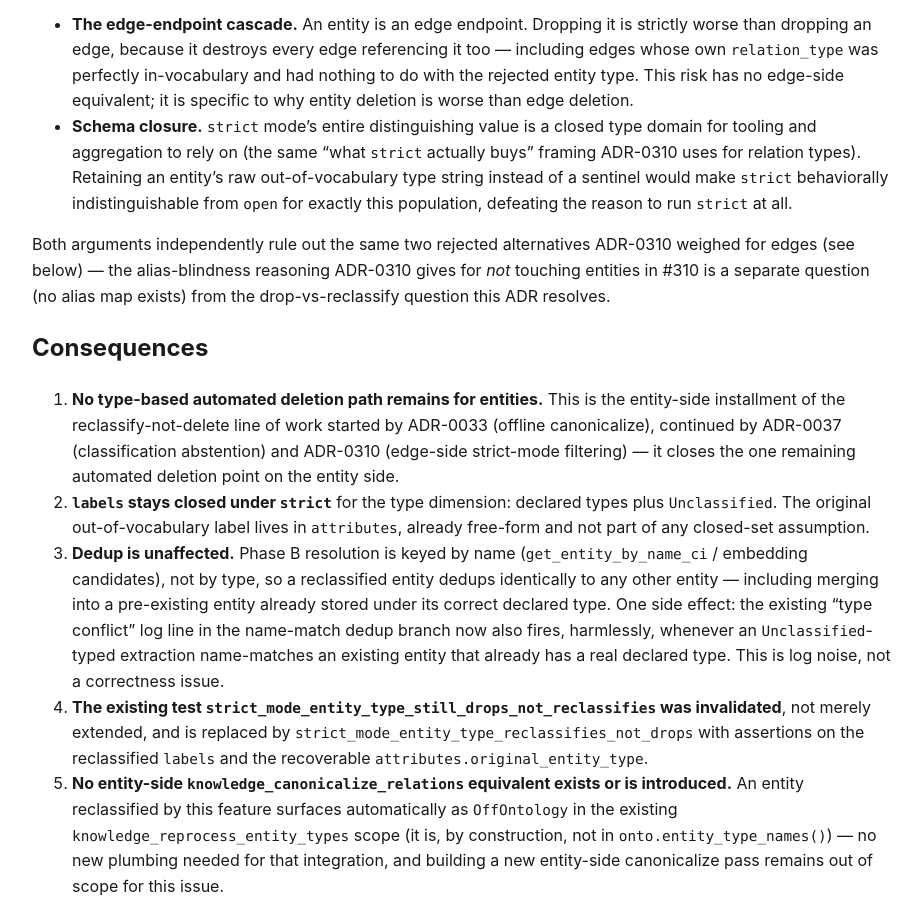
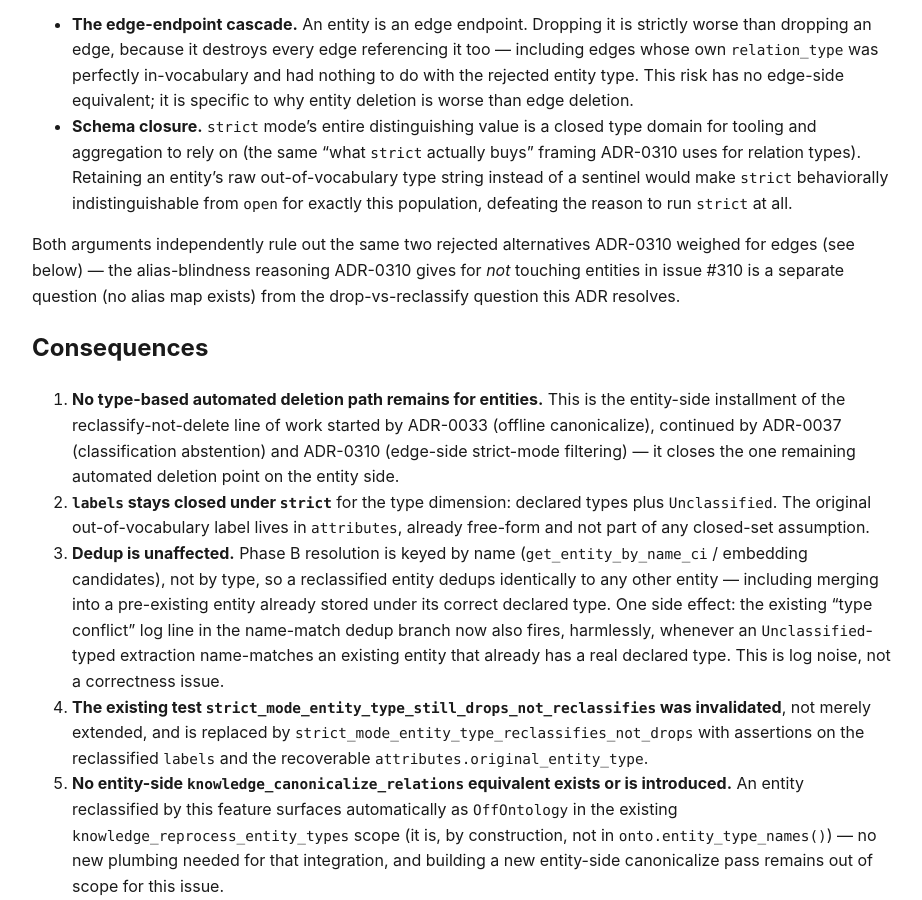
Before and after one commit to verveguy/liminis-context-graph, a Jekyll site: the page built from docs/adr/0312-entity-strict-mode-reclassifies-not-drops.md, in a window 1280 px wide and 900 px high, scrolled down 1861 px. Shown: the whole window, without its empty margins (178-1100 px from the left). Built offline with Jekyll 4.4.1, drawn with Linux system fonts in a browser that asks for light colours; our own code applies the rules of GitHub Pages for plain Markdown files.

Commit message:
Fix review finding: doc precision nits from CodeRabbit on issue #312
- ADR-0312: reword a line so it doesn't start with "#310" (markdownlint
  MD018 false-positive heading trigger).
- spec.md: replace the docs/adr/0312-<slug>.md placeholder with the
  actual ADR filename now that it exists, in both references.
- README: qualify "never dropped" as "never dropped for its type alone"
  in both the strict-mode YAML comment and the Modes table, since edges
  can still be dropped later for unrelated reasons (self-referential,
  unresolvable endpoint).

```diff
--- a/docs/adr/0312-entity-strict-mode-reclassifies-not-drops.md
+++ b/docs/adr/0312-entity-strict-mode-reclassifies-not-drops.md
@@ -91,8 +91,8 @@ Two arguments, not one, support reclassify-not-drop for entities — and neither
 
 Both arguments independently rule out the same two rejected alternatives ADR-0310 weighed for
 edges (see below) — the alias-blindness reasoning ADR-0310 gives for *not* touching entities in
-#310 is a separate question (no alias map exists) from the drop-vs-reclassify question this ADR
-resolves.
+issue #310 is a separate question (no alias map exists) from the drop-vs-reclassify question
+this ADR resolves.
 
 ## Consequences
 
```
Also changed, not shown: specs/312-strict-mode-still-deletes/spec.md (+2 -2 lines).
